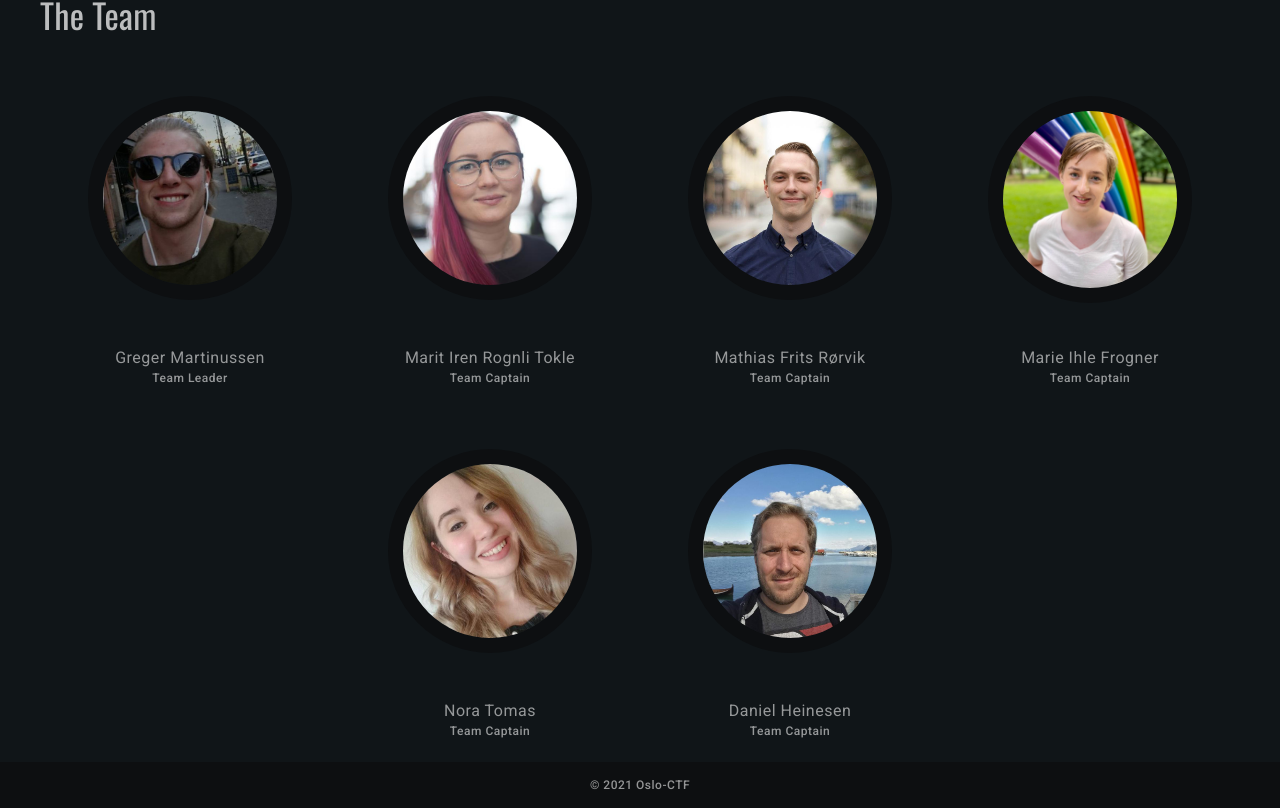
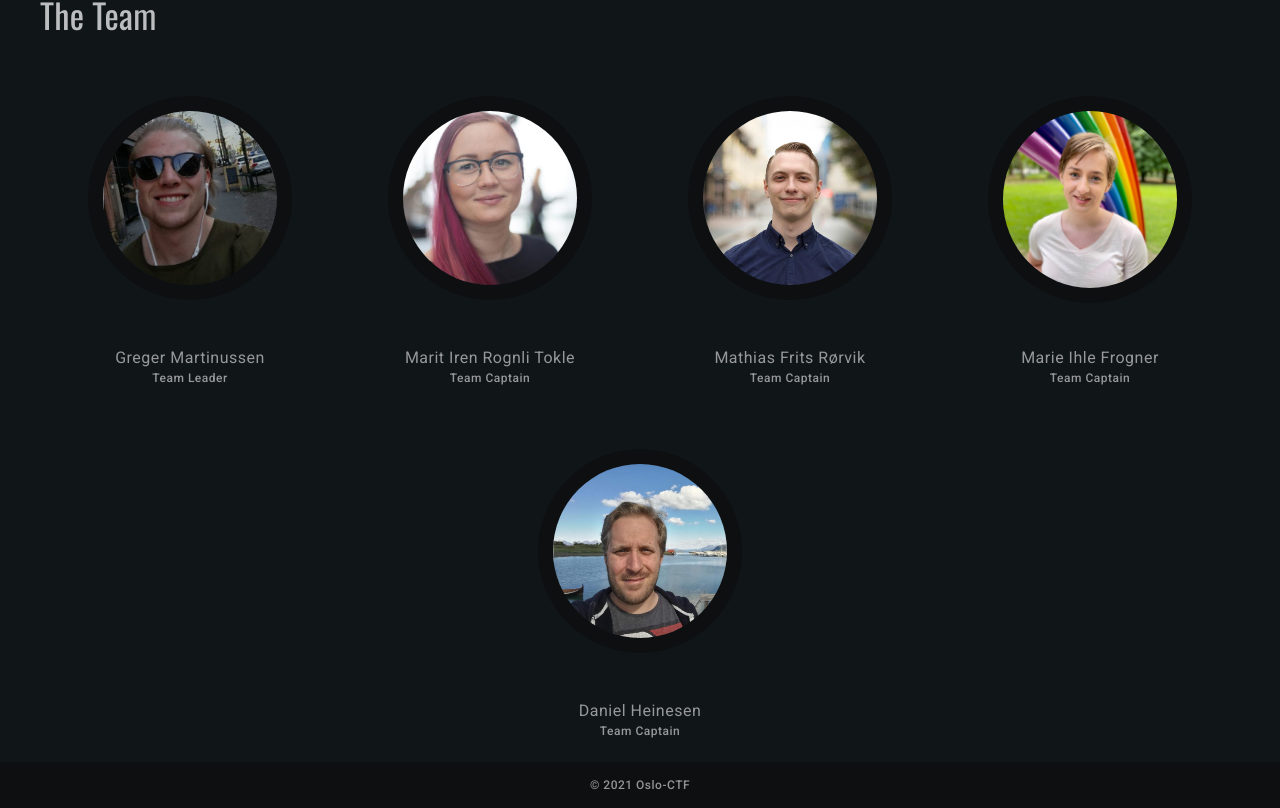
Before and after one commit to Oslo-CTF/osloctf.github.io, a Vue app: page / in a window 1280 px wide. Shown: the part 1270-2078 px from the top of the page. Built offline with nearby package versions, Linux system fonts and the light colour scheme.

Commit message:
remove nora

```diff
--- a/src/components/Team.vue
+++ b/src/components/Team.vue
@@ -50,12 +50,6 @@ export default {
         },
         {
           id: 4,
-          name: 'Nora Tomas',
-          title: 'Team Captain',
-          profilePicture: '/team/Tomas.jpg',
-        },
-        {
-          id: 5,
           name: 'Daniel Heinesen',
           title: 'Team Captain',
           profilePicture: '/team/Heinesen.jpg',
```
Also changed, not shown: public/team/Tomas.jpg (deleted).
